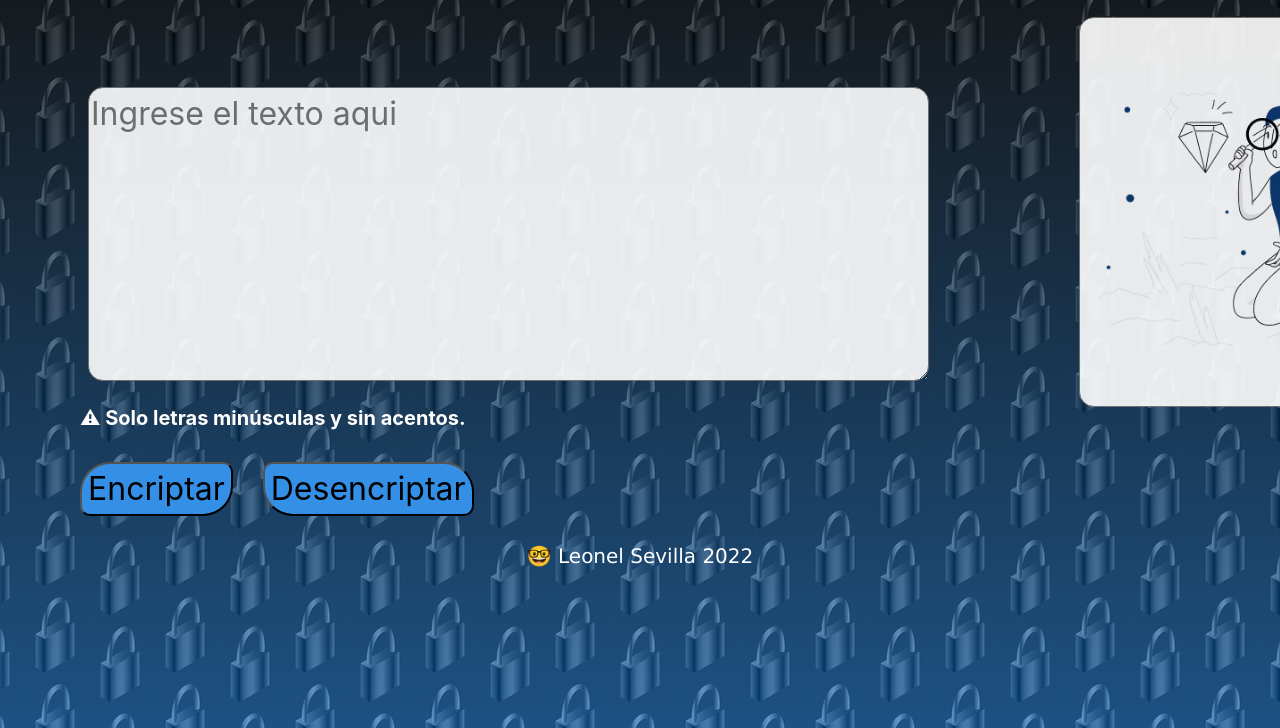
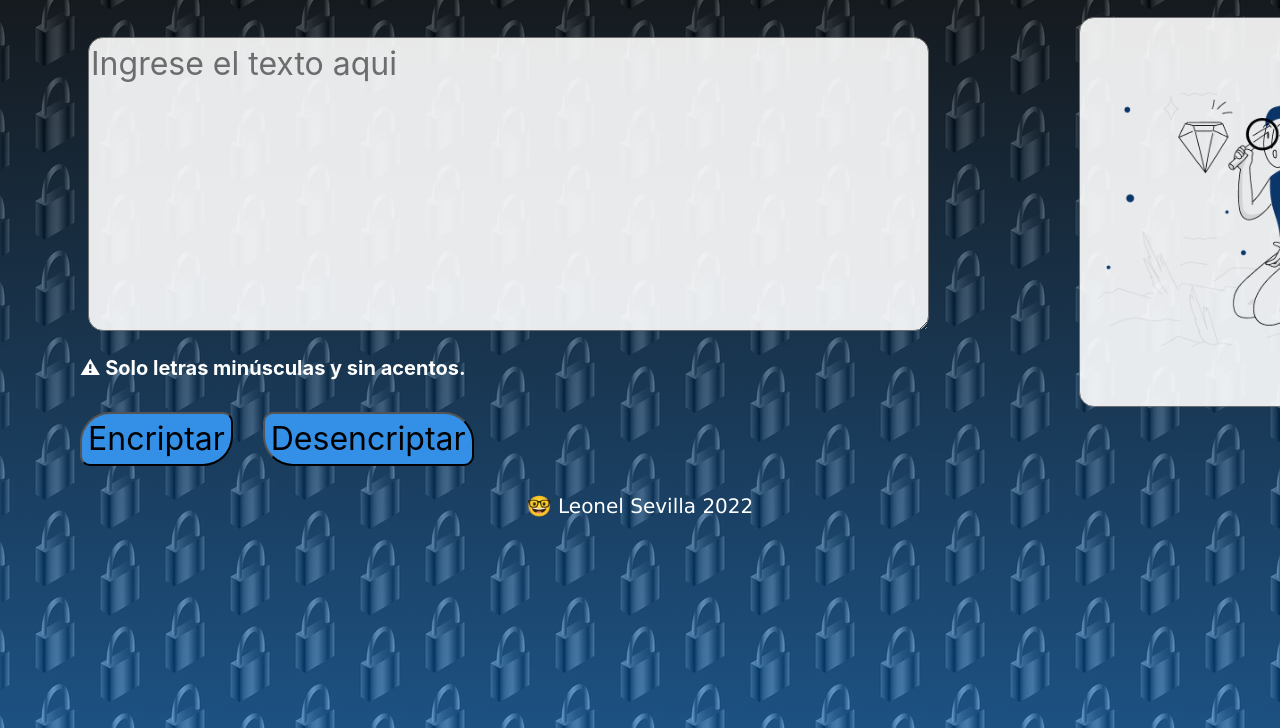
Before and after one commit to leonelsevilla/Encriptador_ONE, a plain HTML site: page index.html in a window 1280 px wide. Shown: the part 72-800 px from the top of the page. Drawn offline with Linux system fonts and the light colour scheme.

Commit message:
Cambios en la posición de footer en el css

```diff
--- a/style.css
+++ b/style.css
@@ -53,7 +53,7 @@ main section{
 }
 
 .input-texto {
-    margin-top: 90px;
+    margin-top: 40px;
     margin-left: 1vh;
     border-radius: 15px;
     opacity: 90%;
@@ -114,7 +114,9 @@ footer{
     font-size: 20px;
     color: white;
     /*Bajar footer*/
+    /*
     position: static;
+    */
     left: 0;
     bottom: 0;
     width: 100%;
```
